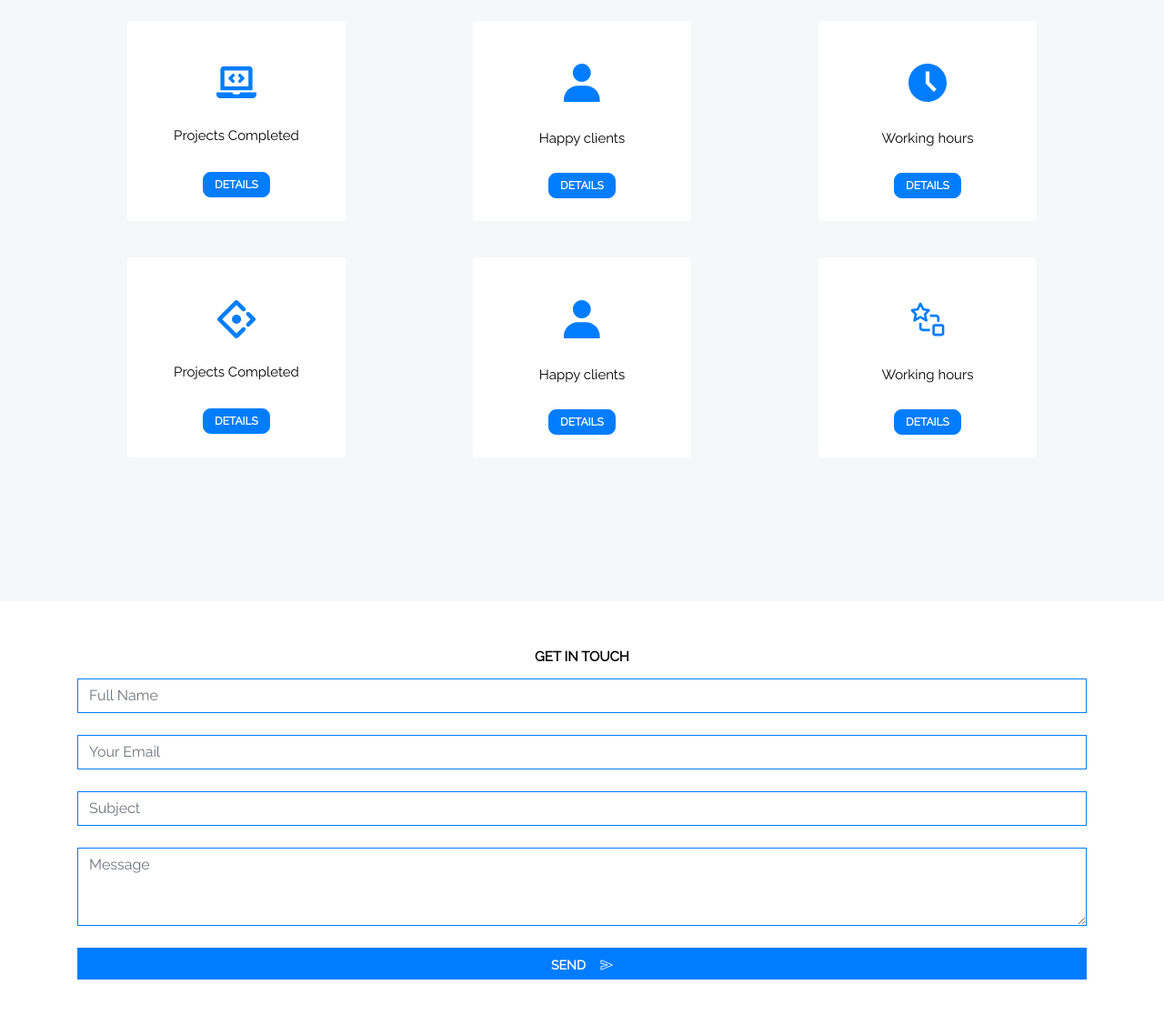
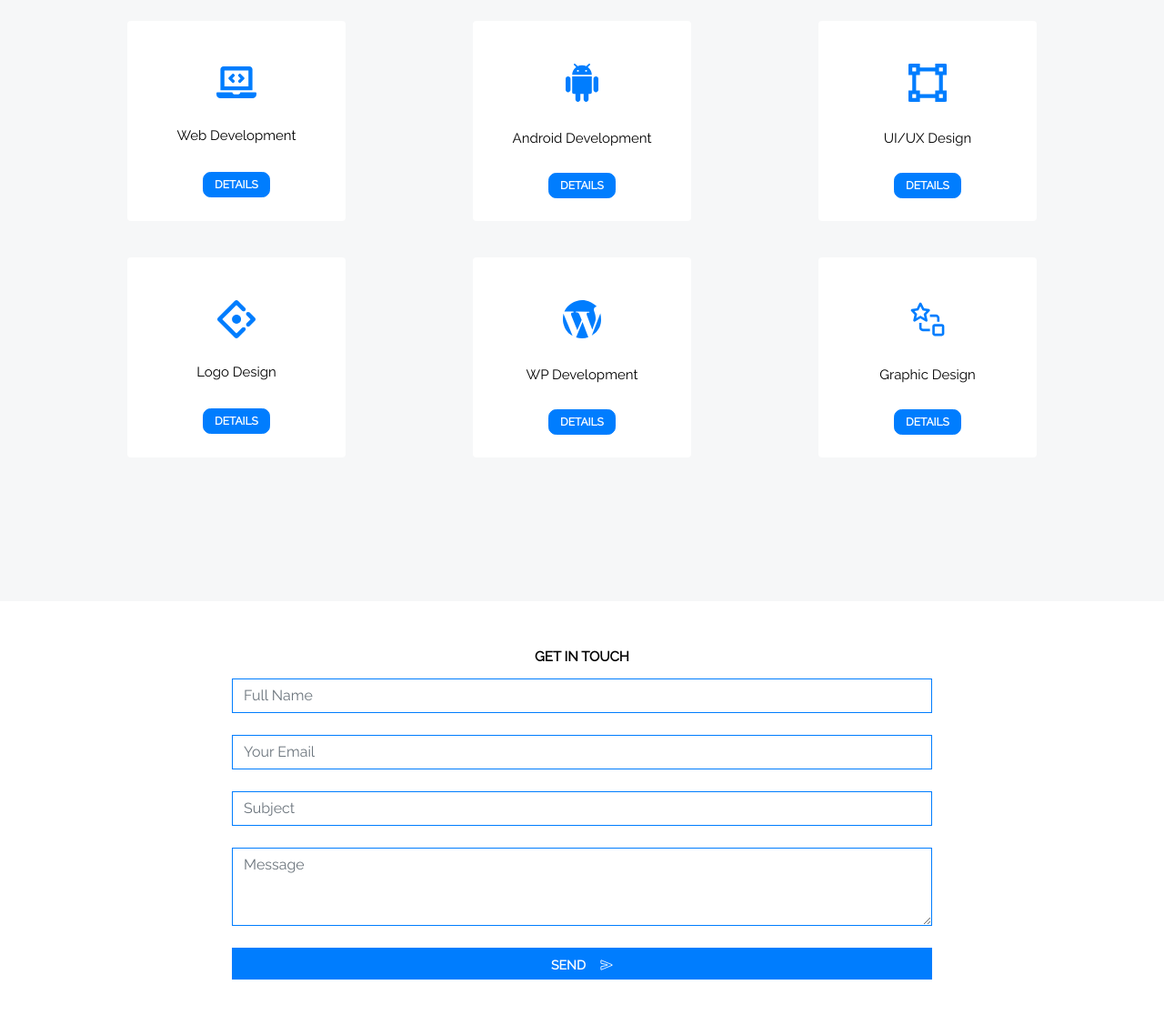
Before and after one commit to jbrit/MyPortfolio, a plain HTML site: page index.html in a window 1280 px wide. Shown: the part 2281-3397 px from the top of the page at 91% size. Drawn offline with nearby package versions, Linux system fonts and the light colour scheme.

Commit message:
logos are updated

```diff
--- a/index.html
+++ b/index.html
@@ -295,7 +295,7 @@
                 class="card-img service-card-img"
               />
 
-              <div class="card-body">Projects Completed</div>
+              <div class="card-body">Web Development</div>
               <div class="text-center my-auto">
                 <a href="#" class="btn card-btn">Details</a>
               </div>
@@ -303,9 +303,9 @@
           </div>
           <div class="col-6 col-md-4">
             <div class="card mx-auto">
-              <img src="./static/images/user.svg" alt="" class="card-img" />
+              <img src="./static/images/android.svg" alt="" class="card-img" />
 
-              <div class="card-body">Happy clients</div>
+              <div class="card-body">Android Development</div>
               <div class="text-center my-auto">
                 <a href="#" class="btn card-btn">Details</a>
               </div>
@@ -313,9 +313,9 @@
           </div>
           <div class="col-6 col-md-4">
             <div class="card mx-auto">
-              <img src="./static/images/clock.svg" alt="" class="card-img" />
+              <img src="./static/images/ui.svg" alt="" class="card-img" />
 
-              <div class="card-body">Working hours</div>
+              <div class="card-body">UI/UX Design</div>
               <div class="text-center my-auto">
                 <a href="#" class="btn card-btn">Details</a>
               </div>
@@ -324,12 +324,12 @@
           <div class="col-6 col-md-4">
             <div class="card mx-auto">
               <img
-                src="./static/images/bth.svg"
+                src="./static/images/logo.svg"
                 alt=""
                 class="card-img service-card-img"
               />
 
-              <div class="card-body">Projects Completed</div>
+              <div class="card-body">Logo Design</div>
               <div class="text-center my-auto">
                 <a href="#" class="btn card-btn">Details</a>
               </div>
@@ -337,9 +337,9 @@
           </div>
           <div class="col-6 col-md-4">
             <div class="card mx-auto">
-              <img src="./static/images/user.svg" alt="" class="card-img" />
+              <img src="./static/images/wp.svg" alt="" class="card-img" />
 
-              <div class="card-body">Happy clients</div>
+              <div class="card-body">WP Development</div>
               <div class="text-center my-auto">
                 <a href="#" class="btn card-btn">Details</a>
               </div>
@@ -349,7 +349,7 @@
             <div class="card mx-auto">
               <img src="./static/images/cgdf.svg" alt="" class="card-img" />
 
-              <div class="card-body">Working hours</div>
+              <div class="card-body">Graphic Design</div>
               <div class="text-center my-auto">
                 <a href="#" class="btn card-btn">Details</a>
               </div>
@@ -362,7 +362,7 @@
       <span class="heading-meta text-center">Get in Touch</span>
       <div class="container">
         <div class="row">
-          <div class="col-12 mx-auto">
+          <div class="col-12 mx-auto mw-form">
             <form>
               <div class="form-group">
                 <input
--- a/static/css/style.css
+++ b/static/css/style.css
@@ -192,6 +192,9 @@ body {
   line-height: initial;
   height: 28px;
 }
+.mw-form {
+  max-width: 800px;
+}
 .form-group {
   margin-bottom: 1.5rem;
 }
```
Also changed, not shown: static/images/android.svg (added), static/images/logo.svg (renamed from static/images/bth.svg), static/images/ui.svg (added), static/images/wp.svg (added).
